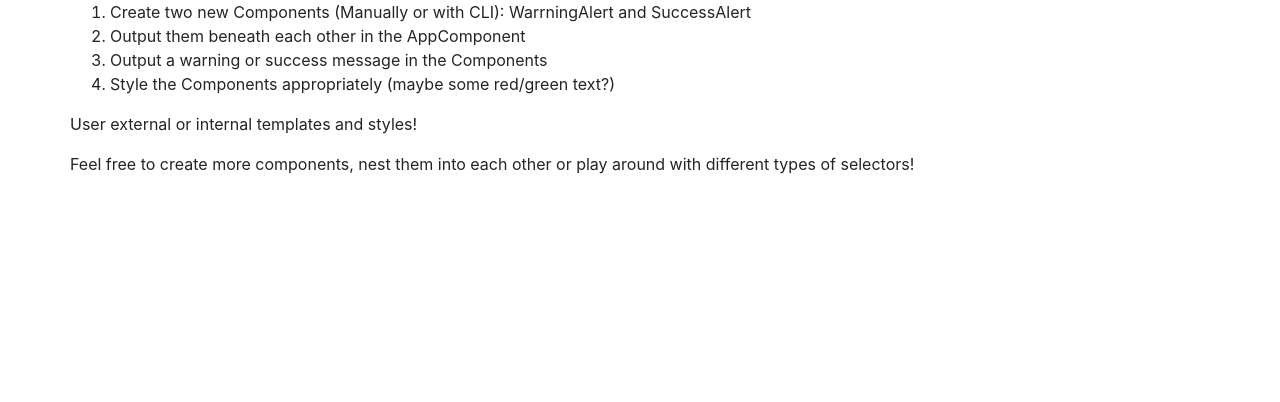
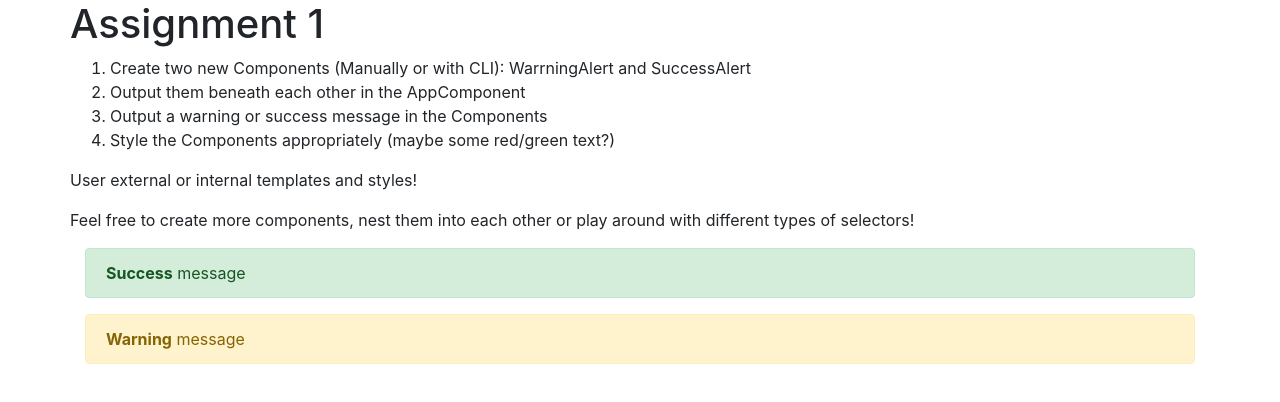
Before and after one commit to nimappl/angular-practice, an Angular app: page / in a window 1280 px wide. Shown: the top 402 px of the page. Built offline with nearby package versions, Linux system fonts and the light colour scheme.

Commit message:
Assignment Done

```diff
--- a/src/app/SuccessAlert/success.component.html
+++ b/src/app/SuccessAlert/success.component.html
@@ -0,0 +1,3 @@
+<div class="alert alert-success">
+    <strong>Success</strong> message
+</div>
--- a/src/app/WarningAlert/warning.component.html
+++ b/src/app/WarningAlert/warning.component.html
@@ -0,0 +1,3 @@
+<div class="alert alert-warning">
+    <strong>Warning</strong> message
+</div>
--- a/src/app/app.component.html
+++ b/src/app/app.component.html
@@ -1,6 +1,7 @@
 <div class="container">
   <div class="row">
     <div class="col-xs-12">
+      <h1>Assignment 1</h1>
       <ol>
         <li>Create two new Components (Manually or with CLI): WarrningAlert and SuccessAlert</li>
         <li>Output them beneath each other in the AppComponent</li>
@@ -11,4 +12,10 @@
       <p>Feel free to create more components, nest them into each other or play around with different types of selectors!</p>
     </div>
   </div>
+  <div class="row">
+      <div class="col">
+        <app-success></app-success>
+        <app-warning></app-warning>
+      </div>
+  </div>
 </div>
--- a/src/app/app.module.ts
+++ b/src/app/app.module.ts
@@ -2,14 +2,14 @@ import { BrowserModule } from '@angular/platform-browser';
 import { NgModule } from '@angular/core';
 
 import { AppComponent } from './app.component';
+import { SuccessComponent } from './SuccessAlert/success.component';
 import { WarningComponent } from './WarningAlert/warning.component';
-import { SuccessComponent } from './SuccessAlert/success.component';
 
 @NgModule({
   declarations: [
     AppComponent,
-    WarningComponent,
-    SuccessComponent
+    SuccessComponent,
+    WarningComponent
   ],
   imports: [
     BrowserModule
```
Also changed, not shown: src/app/SuccessAlert/success.component.ts (+4 -3 lines), src/app/WarningAlert/warning.component.ts (+4 -3 lines).
